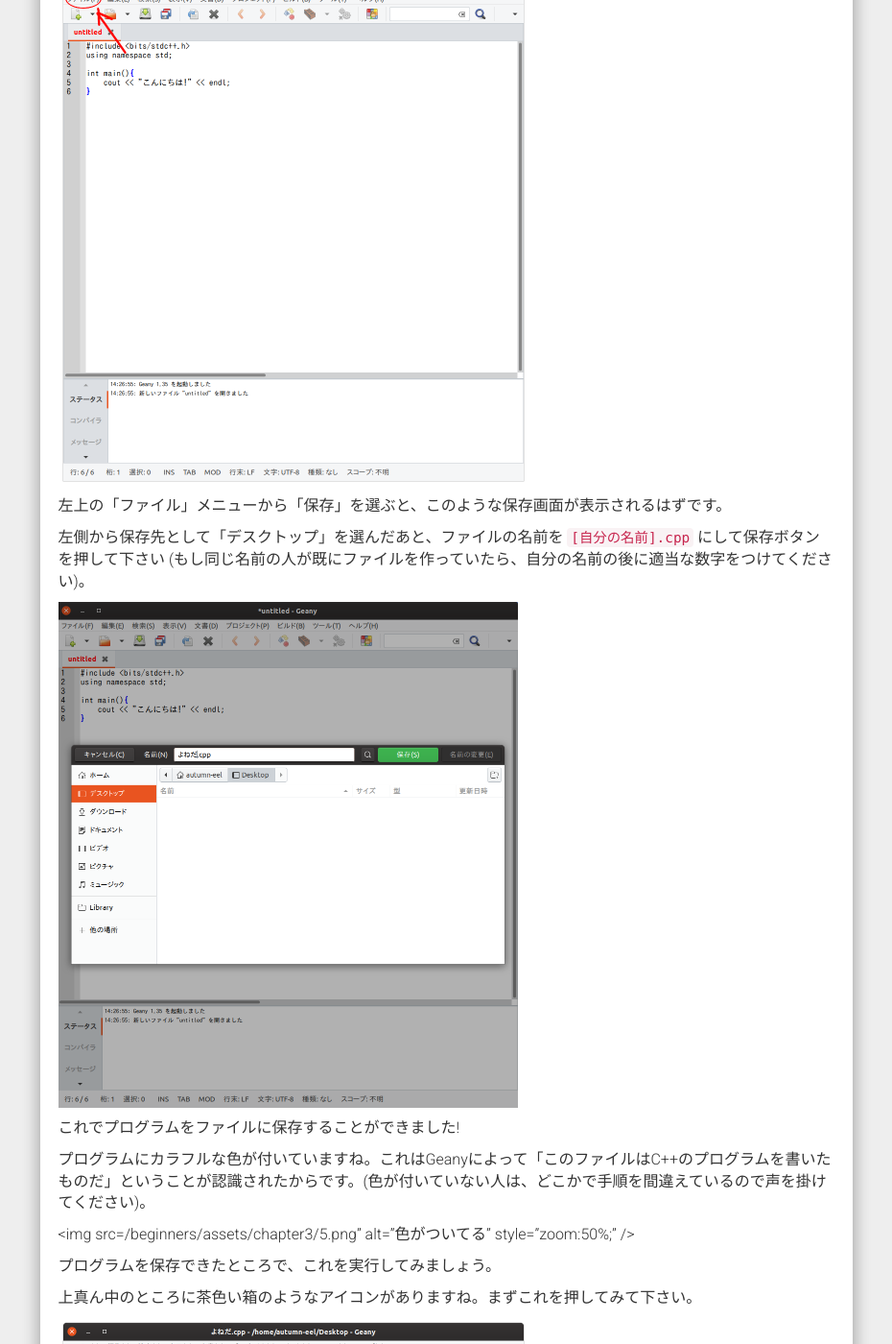
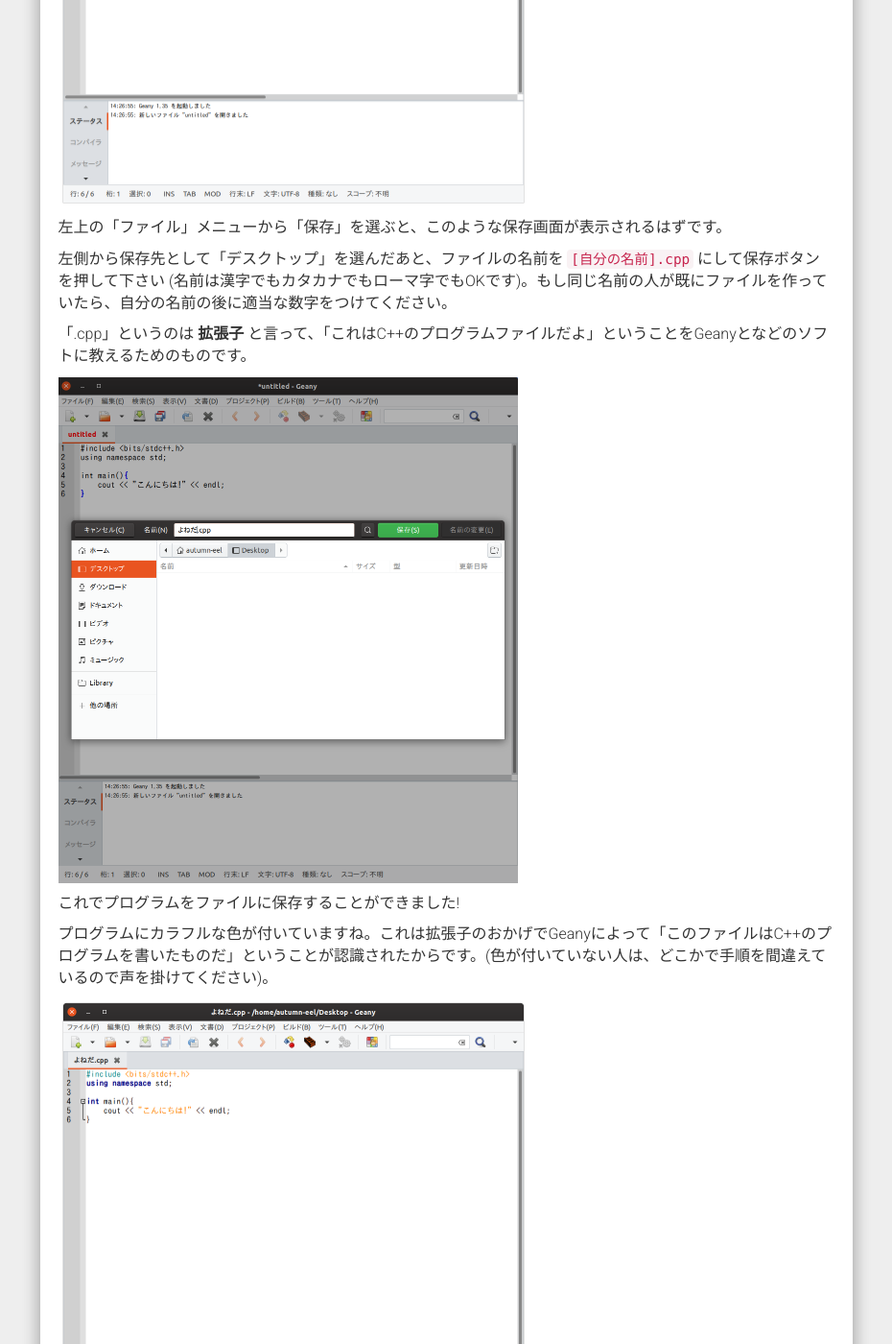
Before and after one commit to TKPaken/beginners, a Jekyll site: the page built from _posts/2020-3-22-chapter3-1-geany.md, in a window 1280 px wide and 1400 px high, scrolled down 2577 px. Shown: the whole window at 96% size, without its empty margins (321-1251 px from the left). Built offline with Jekyll 4.4.1, drawn with Linux system fonts in a browser that asks for light colours; nearby versions of some CDN libraries; comment, search, counter and statistics services are not loaded; some of the changed text lies outside the part shown.

Commit message:
edit chapter3

````diff
--- a/_posts/2020-3-22-chapter3-1-geany.md
+++ b/_posts/2020-3-22-chapter3-1-geany.md
@@ -15,6 +15,8 @@ mathjax: true
 分からないことがあったら気軽に質問してくださいね。
 
 これから学んでいくのは「**C++**」というプログラミング言語です。第2章で勉強した JavaScript とはちょっと違うのですが、今は違いをそこまで気にする必要はありません。これを使って第2章よりもっと本格的なプログラミングを学んでいきましょう。
+
+まずこのページでは、プログラムを作成するまでの準備について紹介します。
 
 
 
@@ -47,7 +49,7 @@ mathjax: true
 
 画面の左側にある黄色いヤカンのようなアイコンをクリックしてください。(もし見つからない場合は、声をかけてください)
 
-<img src="/beginners/assets/chapter3/1.png" alt="Geanyアイコン" style="zoom:50%;" />
+<img src="/beginners/assets/chapter3/1.png" alt="Geanyアイコン" style="zoom:20%;" />
 
 するとこのようなものが表示されるはずです。これがGeanyの画面です。
 
@@ -72,7 +74,9 @@ int main(){
 
 左上の「ファイル」メニューから「保存」を選ぶと、このような保存画面が表示されるはずです。
 
-左側から保存先として「デスクトップ」を選んだあと、ファイルの名前を `[自分の名前].cpp` にして保存ボタンを押して下さい (もし同じ名前の人が既にファイルを作っていたら、自分の名前の後に適当な数字をつけてください)。
+左側から保存先として「デスクトップ」を選んだあと、ファイルの名前を `[自分の名前].cpp` にして保存ボタンを押して下さい (名前は漢字でもカタカナでもローマ字でもOKです)。もし同じ名前の人が既にファイルを作っていたら、自分の名前の後に適当な数字をつけてください。
+
+「.cpp」というのは **拡張子** と言って、「これはC++のプログラムファイルだよ」ということをGeanyとなどのソフトに教えるためのものです。
 
 <img src="/beginners/assets/chapter3/4.png" alt="保存画面" style="zoom:50%;" />
 
@@ -80,9 +84,9 @@ int main(){
 
 これでプログラムをファイルに保存することができました!
 
-プログラムにカラフルな色が付いていますね。これはGeanyによって「このファイルはC++のプログラムを書いたものだ」ということが認識されたからです。(色が付いていない人は、どこかで手順を間違えているので声を掛けてください)。
+プログラムにカラフルな色が付いていますね。これは拡張子のおかげでGeanyによって「このファイルはC++のプログラムを書いたものだ」ということが認識されたからです。(色が付いていない人は、どこかで手順を間違えているので声を掛けてください)。
 
-<img src=/beginners/assets/chapter3/5.png" alt="色がついてる" style="zoom:50%;" />
+<img src="/beginners/assets/chapter3/5.png" alt="色がついてる" style="zoom:50%;" />
 
 プログラムを保存できたところで、これを実行してみましょう。
 
@@ -96,7 +100,7 @@ int main(){
 
 今ボタンを押した時に起こったのはその翻訳などの作業で、これによってパソコンの理解出来る **実行ファイル** が作成されたのです。この手順を **ビルド** と言います。2章の時にこの手順が必要なかったのは、一行入力するごとにこれが自動で行われていたからです。
 
-実際に翻訳されたファイルができているか確認してみましょう。Geanyの画面をちょっと動かして、デスクトップの画面をみてください。みなさんが書いた```[自分の名前].cpp``` の他に、`[自分の名前]`というファイルが作られていると思います。これが機械語のファイルです。これをGeanyなどのソフトで直接編集することはできません。
+実際に翻訳されたファイルができているか確認してみましょう。Geanyの画面をちょっと動かして、デスクトップの画面をみてください。みなさんが書いた```[自分の名前].cpp``` の他に、`[自分の名前]`というファイルが作られていると思います。これが機械語のファイルです。これをGeanyなどのソフトで直接編集することはできません。直接編集することがないので、拡張子もついていません。
 
 <img src="/beginners/assets/chapter3/7.png" alt="デスクトップ"  />
 
@@ -114,7 +118,7 @@ int main(){
 
 ここまでプログラムを書いたファイルの作成から実行まで、一通りざっと説明をしてきました。
 
-次のページではいよいよプログラムの中身について説明していきます。
+次のページではいよいよプログラムの中身について学んでいきます。
 
 といっても、これに関してはとても良くできた教材があるのでその紹介が中心になるのですが...
 
````
